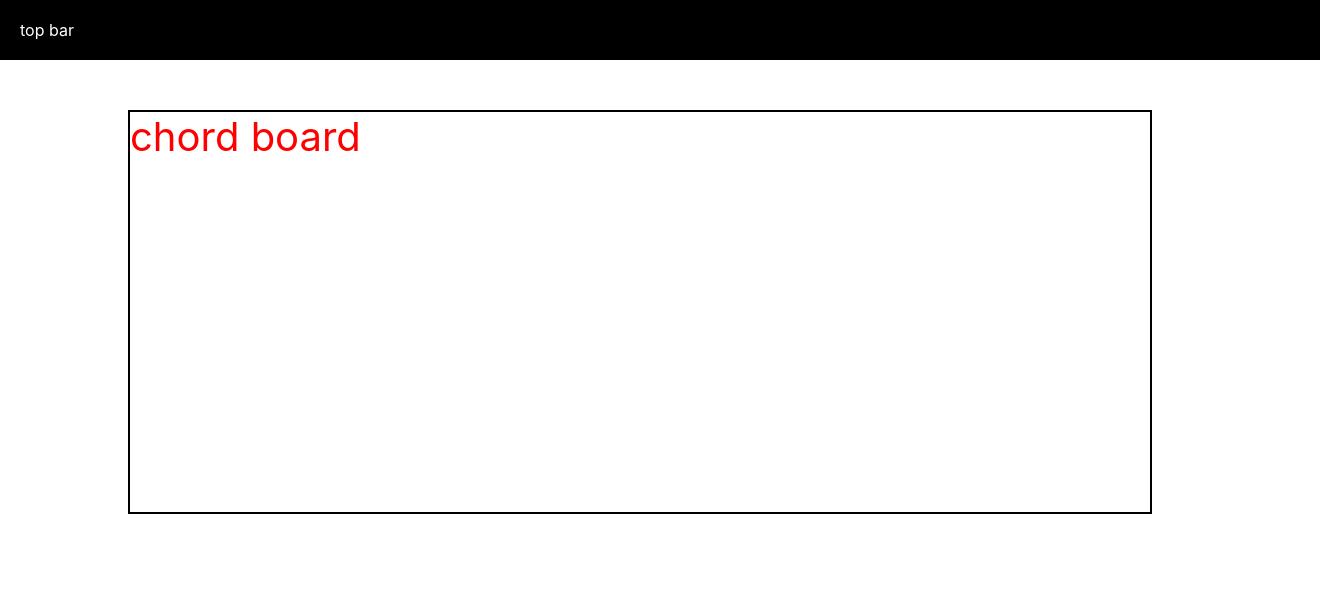
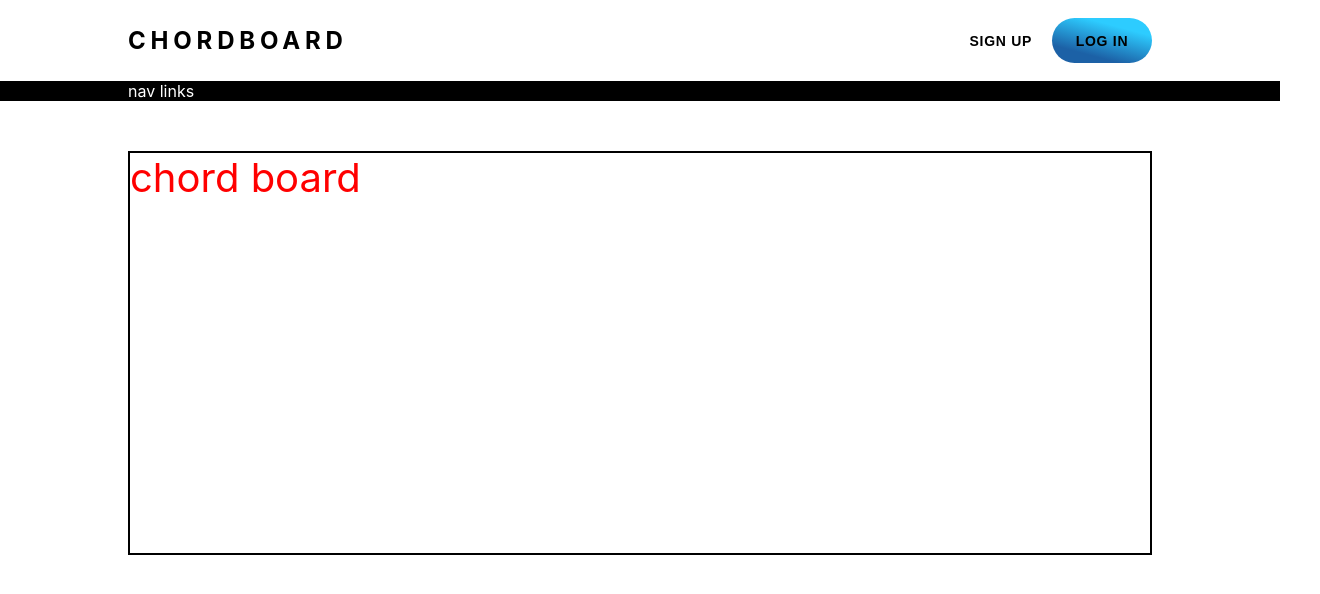
Before and after one commit to arosso17/ChordBoard, a React (Create React App) app in the folder client/: page / in a window 1280 px wide. Shown: the top 594 px of the page, 1320 px wide, since content can reach past the window. Built offline with nearby package versions, Linux system fonts and the light colour scheme.

Commit message:
UI touchups on navbar

```diff
--- a/client/src/components/TopBar.css
+++ b/client/src/components/TopBar.css
@@ -1,6 +1,60 @@
 .top-bar-container {
     width: 100%;
-    padding: 20px;
+}
+
+.content {
+    width: 80%;
+    margin: 10px auto;
+    display: flex;
+    justify-content: space-between;
+}
+
+.account {
+    display: flex;
+    gap: 20px;
+    align-items: center;
+    font-size: 14px;
+}
+
+.sign-up {
+    background: transparent;
+    color: #000;
+	border: none;
+	padding: 0;
+    cursor: pointer;
+    font-size: inherit;
+    font-weight: 600;
+    text-transform: uppercase;
+    letter-spacing: 0.05em;
+}
+
+.log-in {
+    background: rgb(28,97,166);
+    background: linear-gradient(15deg, rgba(28,97,166) 25%, rgba(45,204,255) 75%);
+    color: #000;
+	border: none;
+    border-radius: 50px;
+	padding: 0;
+    height: 45px;
+    width: 100px;
+    cursor: pointer;
+    font-size: inherit;
+    font-weight: 600;
+    text-transform: uppercase;
+    letter-spacing: 0.05em;
+}
+
+.upper {
+    background: #fff;
+    color: #000;
+}
+
+.upper h1 {
+    font-size: 24px;
+    letter-spacing: 0.2em;
+}
+
+.lower {
     background: #000;
     color: #fff;
 }
--- a/client/src/components/TopBar.js
+++ b/client/src/components/TopBar.js
@@ -3,7 +3,23 @@ import "./TopBar.css";
 function TopBar() {
   return (
     <div className="top-bar-container">
-      top bar
+
+        <div className="upper">
+          <div className="content">
+            <h1>CHORDBOARD</h1>
+            <div className="account">
+              <button className="sign-up">Sign Up</button>
+              <button className="log-in">Log In</button>
+            </div>
+          </div>
+        </div>
+
+        <div className="lower">
+          <div className="content">
+            nav links
+          </div>
+        </div>
+
     </div>
   );
 }
```
